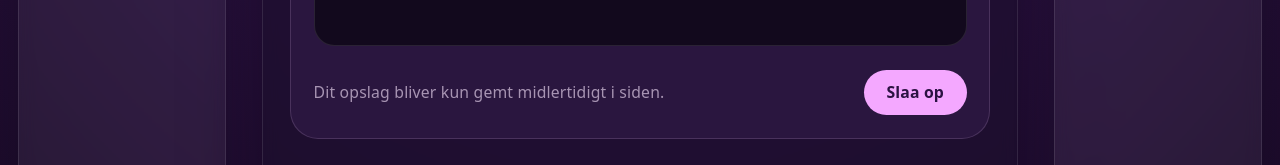
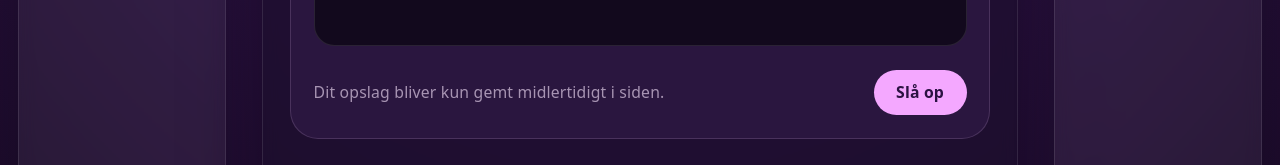
Before and after one commit to oliverslott/React-SoMe, a React app in the folder Frontend/: page / in a window 1280 px wide. Shown: the part 377-542 px from the top of the page. Built offline with nearby package versions, Linux system fonts and the light colour scheme; the HTML template or start-up script is replaced by a standard one.

Commit message:
Update frontpage.jsx

```diff
--- a/Frontend/src/components/ui/frontpage.jsx
+++ b/Frontend/src/components/ui/frontpage.jsx
@@ -66,7 +66,7 @@ function Frontpage() {
                 type="submit"
                 className="rounded-full bg-fuchsia-300 px-5 py-2.5 text-sm font-semibold text-[#2b1242] transition hover:bg-fuchsia-200"
               >
-                Slaa op
+                Slå op
               </button>
             </div>
           </form>
```
